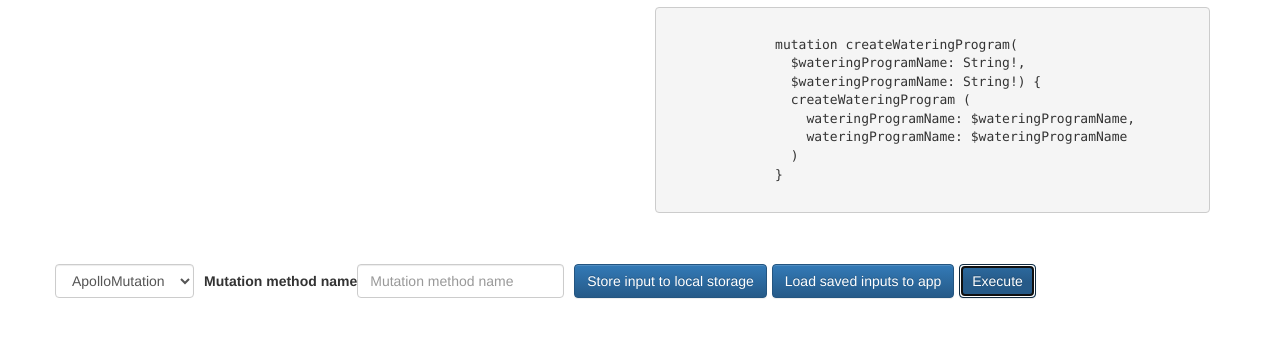
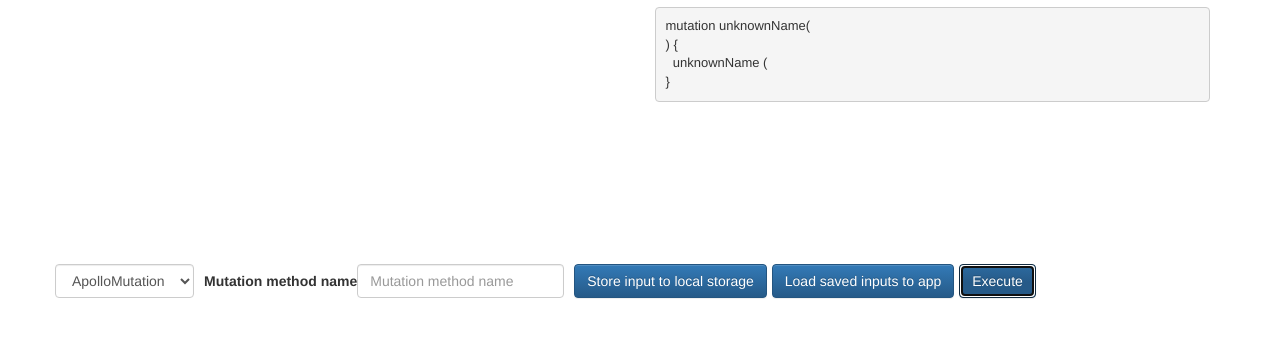
Before and after one commit to sd890623/redux-code-generator, a React app: page / in a window 1280 px wide. Both pictures are taken after a click on the button "Execute". Shown: the part 180-518 px from the top of the page. Built offline with nearby package versions, Linux system fonts and the light colour scheme.

Commit message:
Finish mutation query build.

```diff
--- a/index.html
+++ b/index.html
@@ -6,7 +6,7 @@
 
 	<!-- Optional theme -->
 	<link rel="stylesheet" href="https://maxcdn.bootstrapcdn.com/bootstrap/3.3.7/css/bootstrap-theme.min.css" integrity="sha384-rHyoN1iRsVXV4nD0JutlnGaslCJuC7uwjduW9SVrLvRYooPp2bWYgmgJQIXwl/Sp" crossorigin="anonymous">
-  <title>Sample React App</title>
+  <title>Code scaffolder</title>
 </head>
 <body>
   <div id="root"></div>
--- a/src/client/components/mutationRule.js
+++ b/src/client/components/mutationRule.js
@@ -1,18 +1,30 @@
 import React from 'react';
+import findIndex from 'lodash/findIndex';
 
-export default function generateMutationGraph(variableArray) {
+function findTypeLabelFromValue(typeValue) {
+  const typeArray = [{ value: 0, label: 'String' }, { value: 1, label: 'Int' }, { value: 2, label: 'Boolean' }];
+  const index = findIndex(typeArray, ['value', typeValue]);
+  if (index !== -1) {
+    return typeArray[index].label;
+  }
+  return 'unknown';
+}
+
+export default function generateMutationGraph(state) {
+  const methodName = state.mutationKeyWord === '' ? 'unknownName' : state.mutationKeyWord;
+  const variables = state.variables;
   return (
-    <pre className="result-panel">
-      {`
-	      mutation createWateringProgram(
-	        $wateringProgramName: String!,
-	        $wateringProgramName: String!) {
-	        createWateringProgram (
-	          wateringProgramName: $wateringProgramName,
-	          wateringProgramName: $wateringProgramName
-	        )
-	      }
-	    `}
-    </pre>
+    <div className="result-panel">
+      <div><span>{`mutation ${methodName}(`}</span></div>
+      {variables.map(variable => (
+        <div><span>&nbsp;&nbsp;{`$${variable.name}: ${findTypeLabelFromValue(variable.type)}${variable.compulsory ? '!' : ''}`}</span></div>
+      ))}
+      <div><span>{') {'}</span></div>
+      <div><span>&nbsp;&nbsp;{`${methodName} (`}</span></div>
+      {variables.map(variable => (
+        <div><span>&nbsp;&nbsp;&nbsp;&nbsp;{`${variable.name}: $${variable.name}`}</span></div>
+      ))}
+      <div><span>{'}'}</span></div>
+    </div>
   );
 }
--- a/src/client/components/queryGenerator.js
+++ b/src/client/components/queryGenerator.js
@@ -13,7 +13,8 @@ class QueryGenerator extends Component {
       variableCompulsory: false,
 	    executeOption: 0,
 	    variables: [],
-      mutationKeyWord: ''
+      mutationKeyWord: '',
+      results: null
     });
     this.typeArray = [{ value: 0, label: 'String' }, { value: 1, label: 'Int' }, { value: 2, label: 'Boolean' }];
     this.optionArray = [{ value: 0, label: 'ApolloMutation' }, { value: 1, label: 'ApolloQuery' }];
@@ -35,11 +36,12 @@ class QueryGenerator extends Component {
   loadFromStorage() {
     if (window.localStorage.variables) {
       this.setState({ variables: JSON.parse(window.localStorage.variables) });
-      console.log(JSON.parse(window.localStorage.variables));
     }
   }
   execute() {
-
+    if (this.state.executeOption === 0) {
+      this.setState({ results: generateMutationGraph(this.state) });
+    }
   }
 
   submitVariable() {
@@ -84,6 +86,7 @@ class QueryGenerator extends Component {
             <Button bsStyle="primary" onClick={this.submitVariable}>Submit</Button>
           </FormGroup>
         </Form>
+
         <div className="row" id="second-row">
           <div className="col-sm-6">
             <h2 className="variables-title">Saved variables</h2>
@@ -96,9 +99,10 @@ class QueryGenerator extends Component {
           </div>
           <div className="col-sm-6">
             <h2 className="result-title">Results</h2>
-            {generateMutationGraph(this.state.variables)}
+            {this.state.results}
           </div>
         </div>
+
         <div className="row btn-set" id="third-row">
           <Form inline>
             <FormGroup className="m-r-5">
--- a/src/client/scss/application.scss
+++ b/src/client/scss/application.scss
@@ -28,6 +28,22 @@ tr:nth-child(even) {
 #second-row {
   margin-bottom: 20px;
   min-height: 300px;
+  .result-panel {
+    p, span {
+      margin: 0px;
+    }
+    display: block;
+    padding: 9.5px;
+    margin: 0 0 10px;
+    font-size: 13px;
+    line-height: 1.42857143;
+    color: #333;
+    word-break: break-all;
+    word-wrap: break-word;
+    background-color: #f5f5f5;
+    border: 1px solid #ccc;
+    border-radius: 4px;
+  }
 }
 #third-row {
   margin-bottom: 20px;
```
Also changed, not shown: build/bundle.js.
